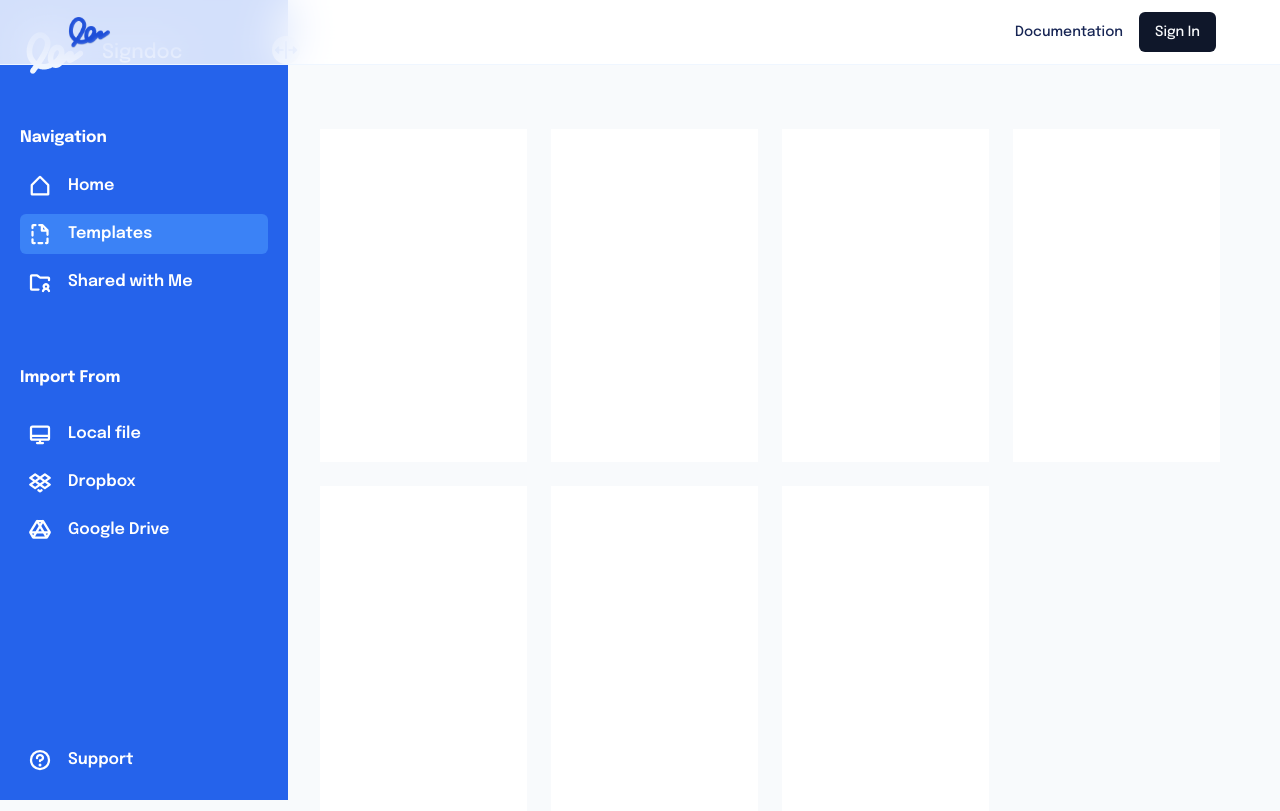
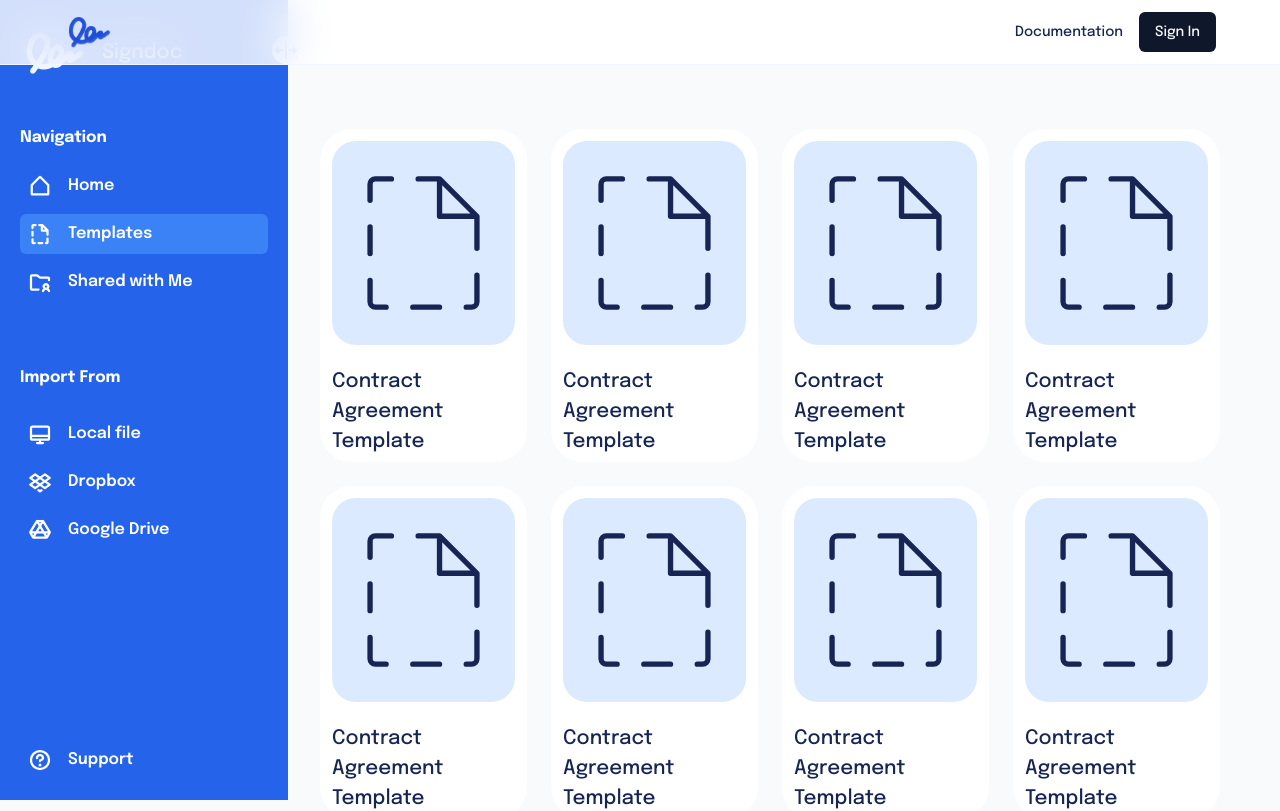
Before and after one commit to miracleonyenma/signdoc-landing, a Next.js app: page /app/templates in a window 1280 px wide. Shown: the top 811 px of the page. Built offline with nearby package versions, Linux system fonts and the light colour scheme; no server answers.

Commit message:
feat: template page

```diff
--- a/assets/css/main.css
+++ b/assets/css/main.css
@@ -337,3 +337,22 @@
   @apply absolute left-48 w-0 overflow-hidden whitespace-pre rounded-md text-sm bg-white px-0 py-0 font-semibold text-gray-900 drop-shadow-lg group-hover:left-20 group-hover:w-fit group-hover:px-2 group-hover:py-1 group-hover:duration-300;
 }
 /* END OF SIDE BAR  */
+
+
+/* TEMPLATE COPMPONENT */
+.template{
+  @apply grid grid-cols-1 md:grid-cols-2 lg:grid-cols-3 xl:grid-cols-4 auto-cols-max gap-6;
+}
+
+.template-card{
+  @apply h-[333px] p-3 flex flex-col gap-[10px] bg-white rounded-[32px];
+}
+
+.template-card__icon{
+  @apply rounded-3xl p-[6px] flex justify-center items-center bg-blue-100;
+}
+
+.template-card__title{
+  @apply font-medium text-[20px] py-3 pr-6;
+}
+/*END OF TEMPLATE COPMPONENT */
--- a/components/appComponents/Templates/AllTemplate.tsx
+++ b/components/appComponents/Templates/AllTemplate.tsx
@@ -1,18 +1,21 @@
-import React from 'react'
+import React from "react";
+import TemplateCard from "./TemplateCard";
 
 const AllTemplate = () => {
   return (
-    <div className='grid grid-cols-1 md:grid-cols-2 lg:grid-cols-3 xl:grid-cols-4 auto-cols-max gap-6'>
-        {/* Templates page container component*/}
-        <div className="h-[333px]  bg-white"></div>
-        <div className="h-[333px]  bg-white"></div>
-        <div className="h-[333px]  bg-white"></div>
-        <div className="h-[333px]  bg-white"></div>
-        <div className="h-[333px]  bg-white"></div>
-        <div className="h-[333px]  bg-white"></div>
-        <div className="h-[333px]  bg-white"></div>
+    <div className="template">
+      {/* Templates page container component*/}
+      <TemplateCard />
+      <TemplateCard />
+      <TemplateCard />
+      <TemplateCard />
+      <TemplateCard />
+      <TemplateCard />
+      <TemplateCard />
+      <TemplateCard />
+      <TemplateCard />
     </div>
-  )
-}
+  );
+};
 
-export default AllTemplate
+export default AllTemplate;
--- a/components/appComponents/Templates/TemplateCard.tsx
+++ b/components/appComponents/Templates/TemplateCard.tsx
@@ -1,11 +1,19 @@
-import React from 'react'
+"use client";
+import React from "react";
+import { FileDashed } from "@phosphor-icons/react";
 
 const TemplateCard = () => {
   return (
     <div>
-        {/* Each Individual template card */}
+      {/* Each Individual template card */}
+      <div className="template-card">
+        <div className="template-card__icon">
+          <FileDashed size={192} weight="thin"/>
+        </div>
+        <div className="template-card__title">Contract Agreement Template</div>
+      </div>
     </div>
-  )
-}
+  );
+};
 
-export default TemplateCard
+export default TemplateCard;
```
